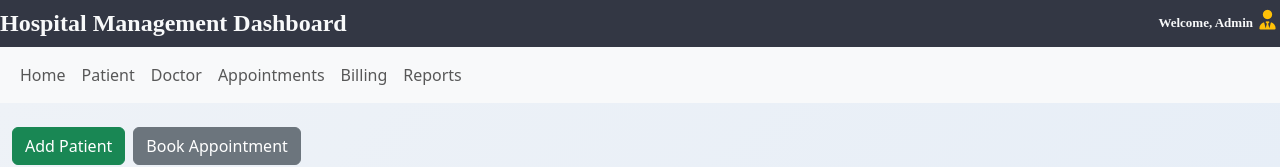
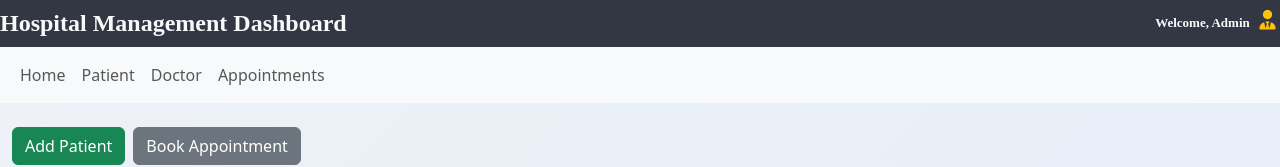
Before and after one commit to PrajwalKale-0612/hospital-management, a React (Create React App) app: page /dashboard in a window 1280 px wide. Shown: the top 167 px of the page. Built offline with nearby package versions, Linux system fonts and the light colour scheme.

Commit message:
Update Navbar.js

```diff
--- a/src/components/Navbar.js
+++ b/src/components/Navbar.js
@@ -1,48 +1,42 @@
 import React from 'react';
-import { Link } from "react-router-dom"
+import { Link } from "react-router-dom";
 import "./Navbar.css";
-class Navbar extends React.Component {
-    state = {}
-    render() {
+
+function Navbar() {
     return (
         <>
+            <h4 className="fw-bold m-0 text-light">
+                Hospital Management Dashboard
+                <p className='admin text-light'>
+                    Welcome, Admin <i className="fas fa-user-tie text-warning"></i>
+                </p>
+            </h4>
 
-            <h4 className="fw-bold m-0 text-light" >Hospital Management Dashboard    <p className='admin text-light'>Welcome, Admin<i className="fas fa-user-tie text-warning"></i></p></h4>
             <nav className="navbar navbar-expand-lg bg-body-tertiary">
                 <div className="container-fluid">
-                    <div className="collapse navbar-collapse" id="navbarSupportedContent">
-                        <ul className="navbar-nav me-auto mb-2 mb-lg-0">
-                            <li className="nav-item">
+                    <ul className="navbar-nav me-auto">
+
+                        <li>
                             <Link to="/dashboard" className="nav-link">Home</Link>
                         </li>
-                            <li className="nav-item">
+
+                        <li>
                             <Link to="/patient" className="nav-link">Patient</Link>
                         </li>
-                            <li className="nav-item">
+
+                        <li>
                             <Link to="/doctor" className="nav-link">Doctor</Link>
                         </li>
-                            <li className="nav-item">
-                                <a className="nav-link" href="#">
-                                    Appointments
-                                </a>
+
+                        <li>
+                            <Link to="/appointmentform" className="nav-link">Appointments</Link>
                         </li>
-                            <li className="nav-item">
-                                <a className="nav-link" href="#">
-                                    Billing
-                                </a>
-                            </li>
-                            <li className="nav-item">
-                                <a className="nav-link" href="#">
-                                    Reports
-                                </a>
-                            </li>
+
                     </ul>
-                    </div>
                 </div>
             </nav>
         </>
     );
 }
-}
 
 export default Navbar;
```
Lines whose indentation alone changed are shown as unchanged.
